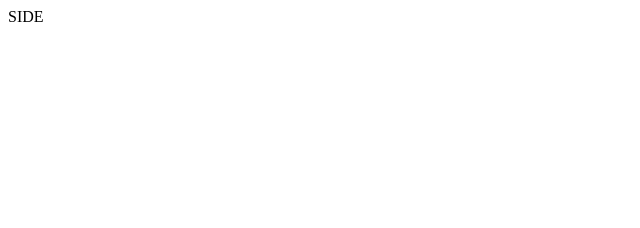
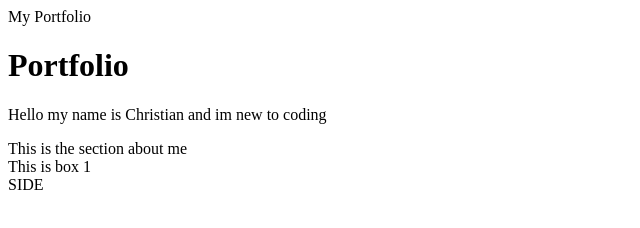
Before and after one commit to lo-pezzy/portfolio, a plain HTML site: page index.html in a window 1280 px wide. Shown: the whole page, without its empty margins (0-640 px from the left). Drawn offline with Linux system fonts and the light colour scheme.

Commit message:
Just a base layout of the portfolio

```diff
--- a/assets/main.css
+++ b/assets/main.css
@@ -0,0 +1,4 @@
+*{
+text-align: center;
+flex-flow: column, wrap;
+}
--- a/index.html
+++ b/index.html
@@ -5,9 +5,20 @@
     <meta http-equiv="X-UA-Compatible" content="IE=edge">
     <meta name="viewport" content="width=device-width, initial-scale=1.0">
     <title>Document</title>
-    <link rel=""
+    <link rel="">
 </head>
+    <header class= "header" >My Portfolio</header>
+    <h1 style= "text-align", class="h1">Portfolio</h1>
+    <p>Hello my name is Christian and im new to coding</p>
+
+
 <body>
+    <div class="paragraph">This is the section about me</div>
+        <div class= "box 1">This is box 1</div>
+            <div class="box 2"></div>
+
+
+    </div>
      <aside>
         SIDE
      </aside>
```
